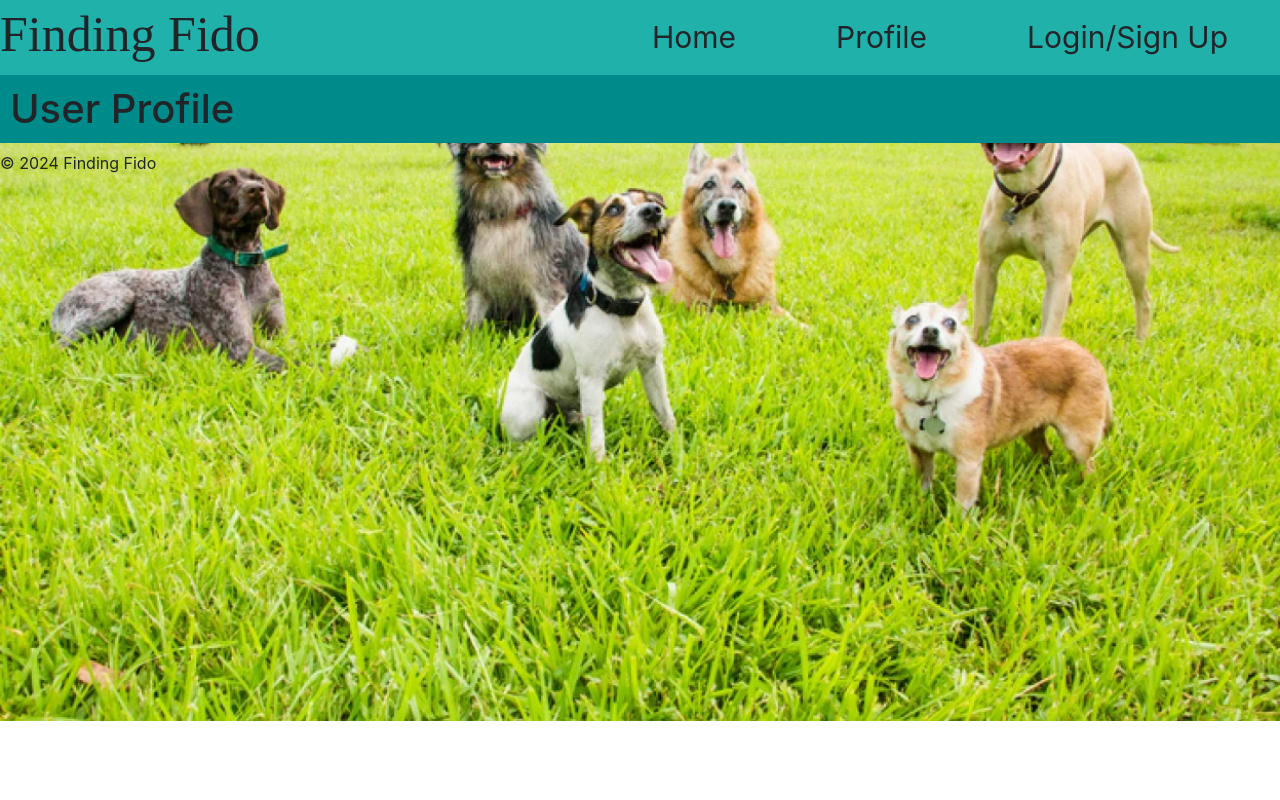
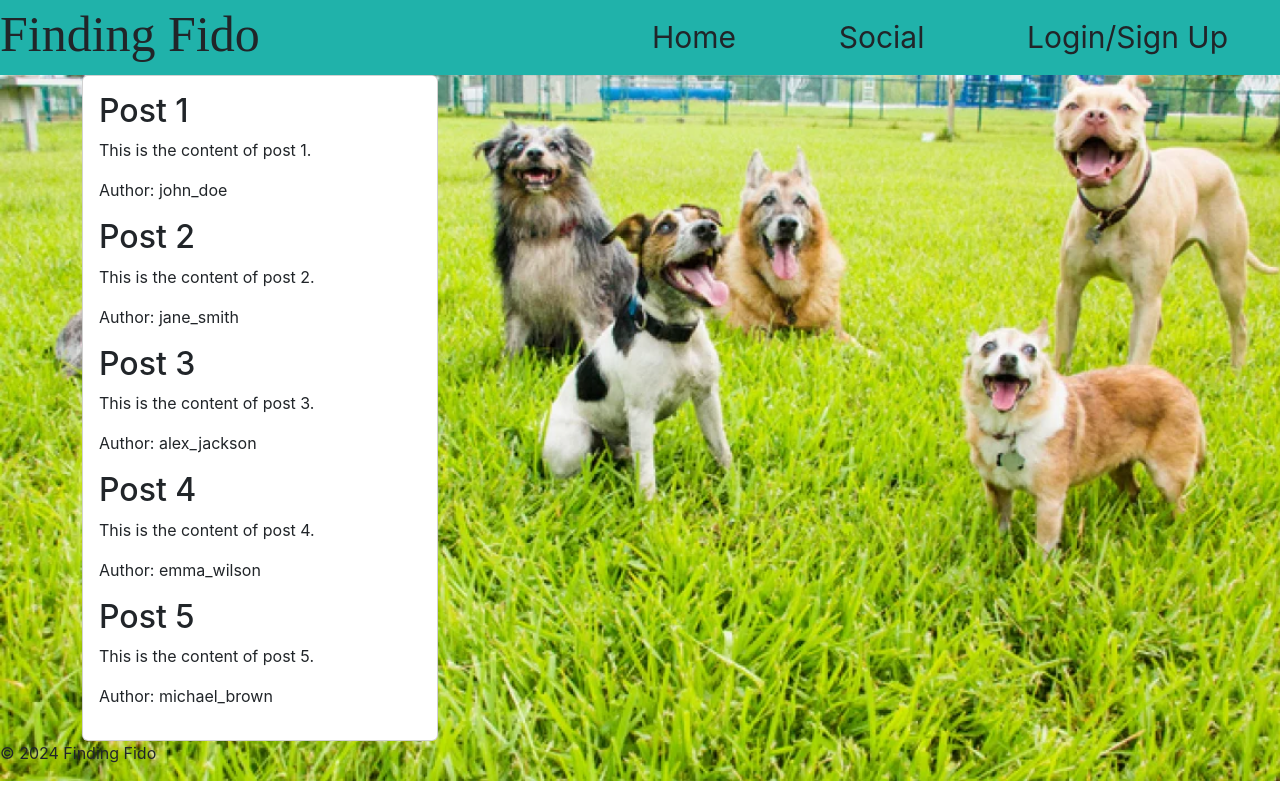
Before and after one commit to ImperialSpaceCoalition/Project3, a React (Create React App) app in the folder client/: page /profile in a window 1280 px wide. Built offline with nearby package versions, Linux system fonts and the light colour scheme.

Commit message:
updated userprofile.js to display some mock data

```diff
--- a/client/src/App.css
+++ b/client/src/App.css
@@ -134,3 +134,69 @@ h1{
   color: white;
   transform: rotateY(180deg);
 }
+
+
+
+
+
+
+
+
+
+
+
+
+
+
+
+
+
+
+
+
+
+
+
+
+
+
+
+
+
+
+
+
+
+
+
+
+
+
+
+
+
+
+
+
+
+
+
+
+.auth-link {
+  border: 2px solid #000; /* Change the color as needed */
+  border-radius: 25px; /* This will give the link a rounded border */
+  padding: 10px 20px; /* Add some padding */
+  color: #02595c; /* Change the text color as needed */
+  background-color: #fff; /* Change the background color as needed */
+  text-decoration: none; /* Remove the underline */
+  text-align: center; /* Center the text */
+}
+
+.auth-link:hover {
+  background-color: #0ba1b4; /* Change the hover background color as needed */
+  color: #fff; /* Change the hover text color as needed */
+}
+
+.center-text {
+  text-align: center;
+}
--- a/client/src/components/NavHeader.jsx
+++ b/client/src/components/NavHeader.jsx
@@ -18,7 +18,7 @@ export default function NavHeader() {
           {/* <Link  >Home</Link> */}
         </NavItem>
         <NavItem>
-          <NavLink as={Link} to="/profile">Profile</NavLink>
+          <NavLink as={Link} to="/profile">Social</NavLink>
           {/* <Link to="/profile">User Profile</Link> */}
         </NavItem>
         {/* <NavItem>
--- a/client/src/components/UserProfile.js
+++ b/client/src/components/UserProfile.js
@@ -1,11 +1,102 @@
-import React from "react";
+import React, { useState, useEffect } from 'react';
+import { Container, Row, Col, Card } from 'react-bootstrap';
 
-function UserProfile() {
+// Mock data
+const mockData = {
+  "users": [
+    {
+      "username": "john_doe",
+      "email": "john@example.com",
+      "password": "password1"
+    },
+    {
+      "username": "jane_smith",
+      "email": "jane@example.com",
+      "password": "password2"
+    },
+    {
+      "username": "alex_jackson",
+      "email": "alex@example.com",
+      "password": "password3"
+    },
+    {
+      "username": "emma_wilson",
+      "email": "emma@example.com",
+      "password": "password4"
+    },
+    {
+      "username": "michael_brown",
+      "email": "michael@example.com",
+      "password": "password5"
+    }
+  ],
+  "posts": [
+    {
+      "title": "Post 1",
+      "content": "This is the content of post 1.",
+      "author": "john_doe"
+    },
+    {
+      "title": "Post 2",
+      "content": "This is the content of post 2.",
+      "author": "jane_smith"
+    },
+    {
+      "title": "Post 3",
+      "content": "This is the content of post 3.",
+      "author": "alex_jackson"
+    },
+    {
+      "title": "Post 4",
+      "content": "This is the content of post 4.",
+      "author": "emma_wilson"
+    },
+    {
+      "title": "Post 5",
+      "content": "This is the content of post 5.",
+      "author": "michael_brown"
+    }
+  ]
+};
+
+function UserProfile({ isAuthenticated }) {
+  const [posts, setPosts] = useState([]);
+
+  useEffect(() => {
+    // Set mock posts data
+    setPosts(mockData.posts);
+  }, []);
+
   return (
-    <div>
-      <h1>User Profile</h1>
-
-    </div>
+    <Container>
+      <Row>
+        <Col sm={4}>
+          <Card.Title>
+            {/* Left column content */}
+          </Card.Title>
+          <Card>
+            <Card.Body>
+              {/* Render posts from mock data */}
+              {posts.map((post, index) => (
+                <div key={index}>
+                  <h2>{post.title}</h2>
+                  <p>{post.content}</p>
+                  {/* Render author (assuming the author's username is displayed) */}
+                  <p>Author: {post.author}</p>
+                </div>
+              ))}
+            </Card.Body>
+          </Card>
+        </Col>
+        <Col sm={8}>
+          {isAuthenticated && (
+            <div>
+              {/* Right column content */}
+            </div>
+          )}
+        </Col>
+      </Row>
+    </Container>
   );
 }
 
```
